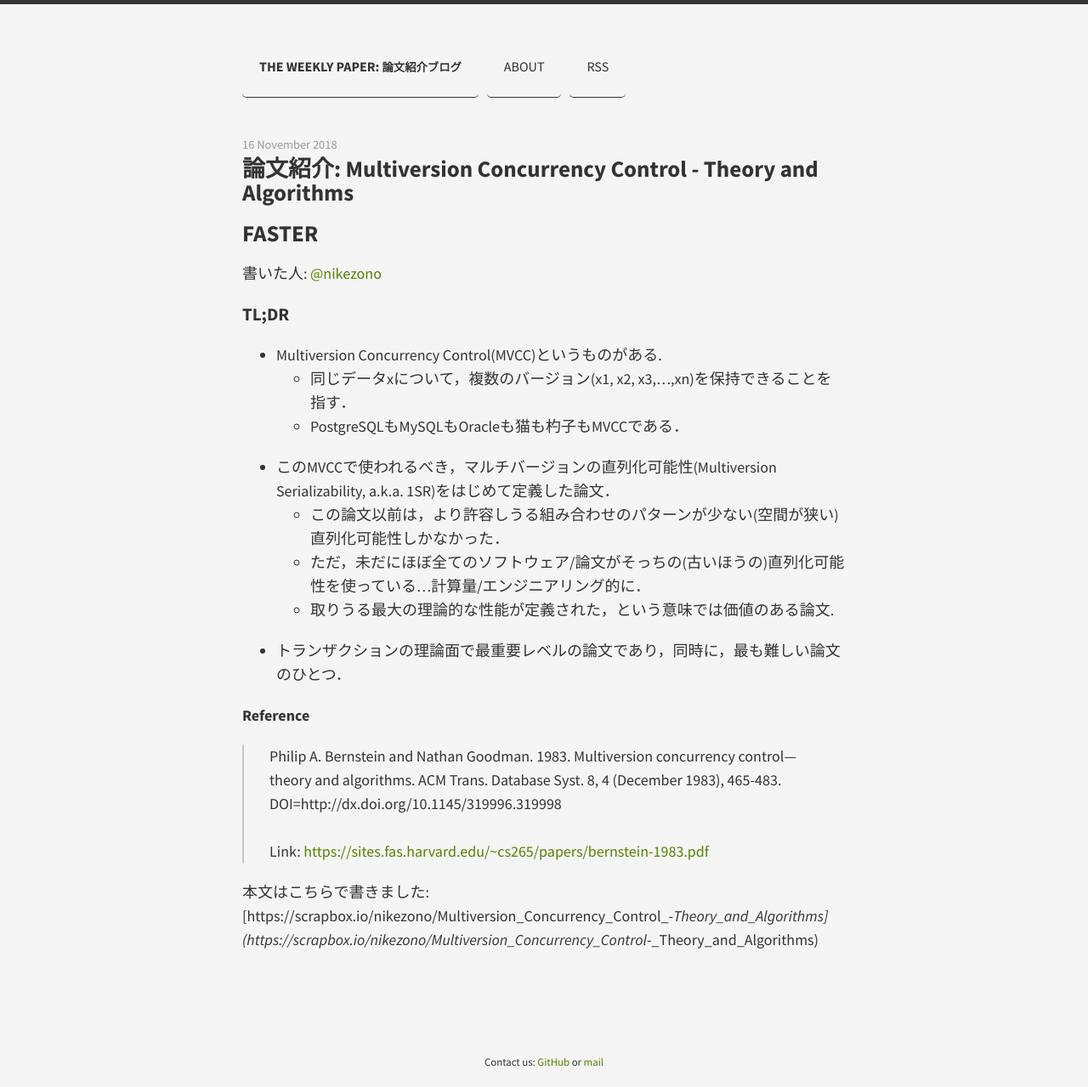
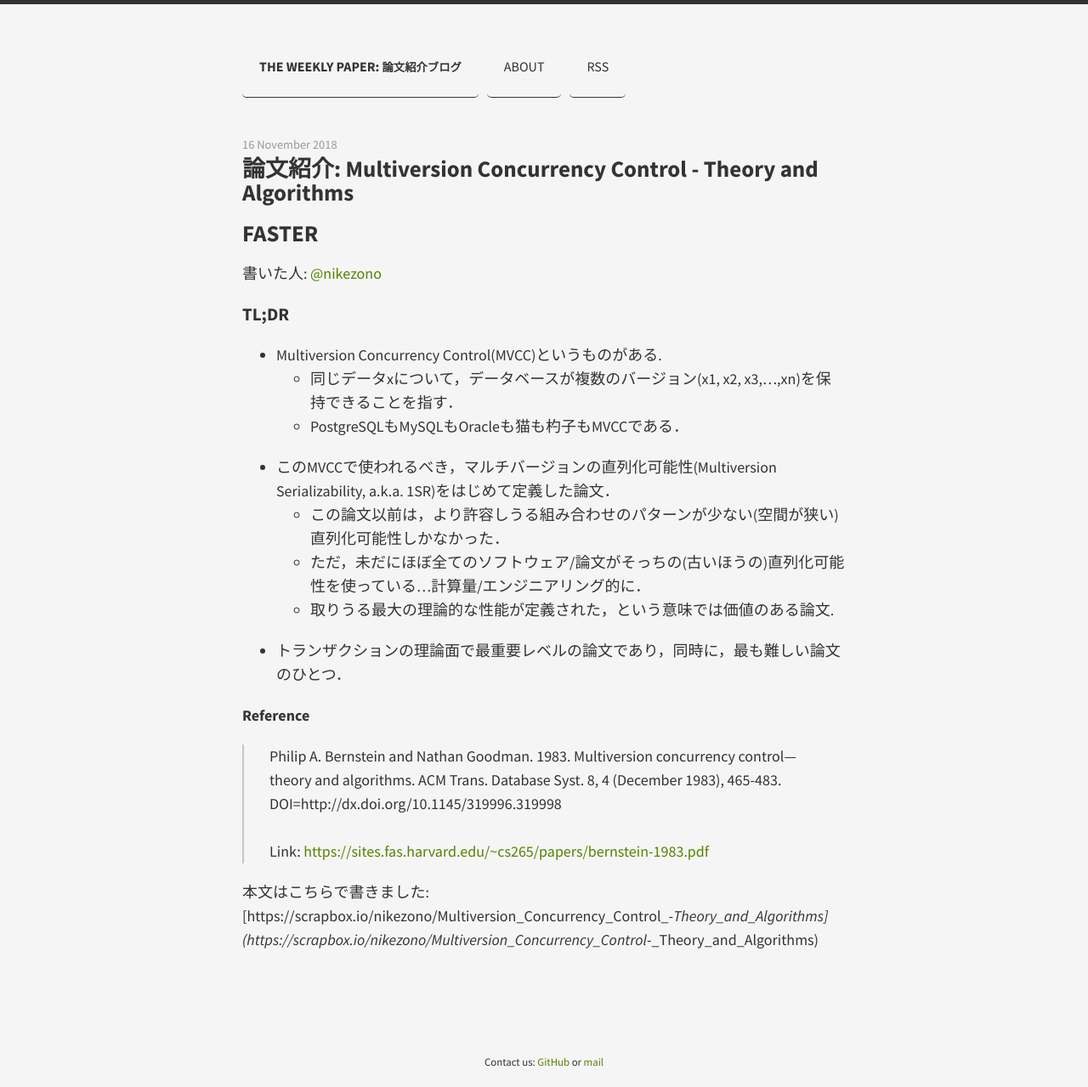
Before and after one commit to the-weekly-paper/the-weekly-paper.github.io, a Jekyll site: the page built from _posts/2018-11-16-Multiversion-Concurrency-Control-Theory-and-Algorithms.markdown, in a window 1280 px wide. Shown: the whole page at 85% size. Built offline with Jekyll 4.4.1, drawn with Linux system fonts in a browser that asks for light colours.

Commit message:
Update 2018-11-16-Multiversion-Concurrency-Control-Theory-and-Algorithms.markdown

```diff
--- a/_posts/2018-11-16-Multiversion-Concurrency-Control-Theory-and-Algorithms.markdown
+++ b/_posts/2018-11-16-Multiversion-Concurrency-Control-Theory-and-Algorithms.markdown
@@ -11,7 +11,7 @@ categories: jekyll update
 
 ### TL;DR
 - Multiversion Concurrency Control(MVCC)というものがある.
-    - 同じデータxについて，複数のバージョン(x1, x2, x3,...,xn)を保持できることを指す．
+    - 同じデータxについて，データベースが複数のバージョン(x1, x2, x3,...,xn)を保持できることを指す．
     - PostgreSQLもMySQLもOracleも猫も杓子もMVCCである．
 - このMVCCで使われるべき，マルチバージョンの直列化可能性(Multiversion Serializability, a.k.a. 1SR)をはじめて定義した論文．
     - この論文以前は，より許容しうる組み合わせのパターンが少ない(空間が狭い)直列化可能性しかなかった．
```
